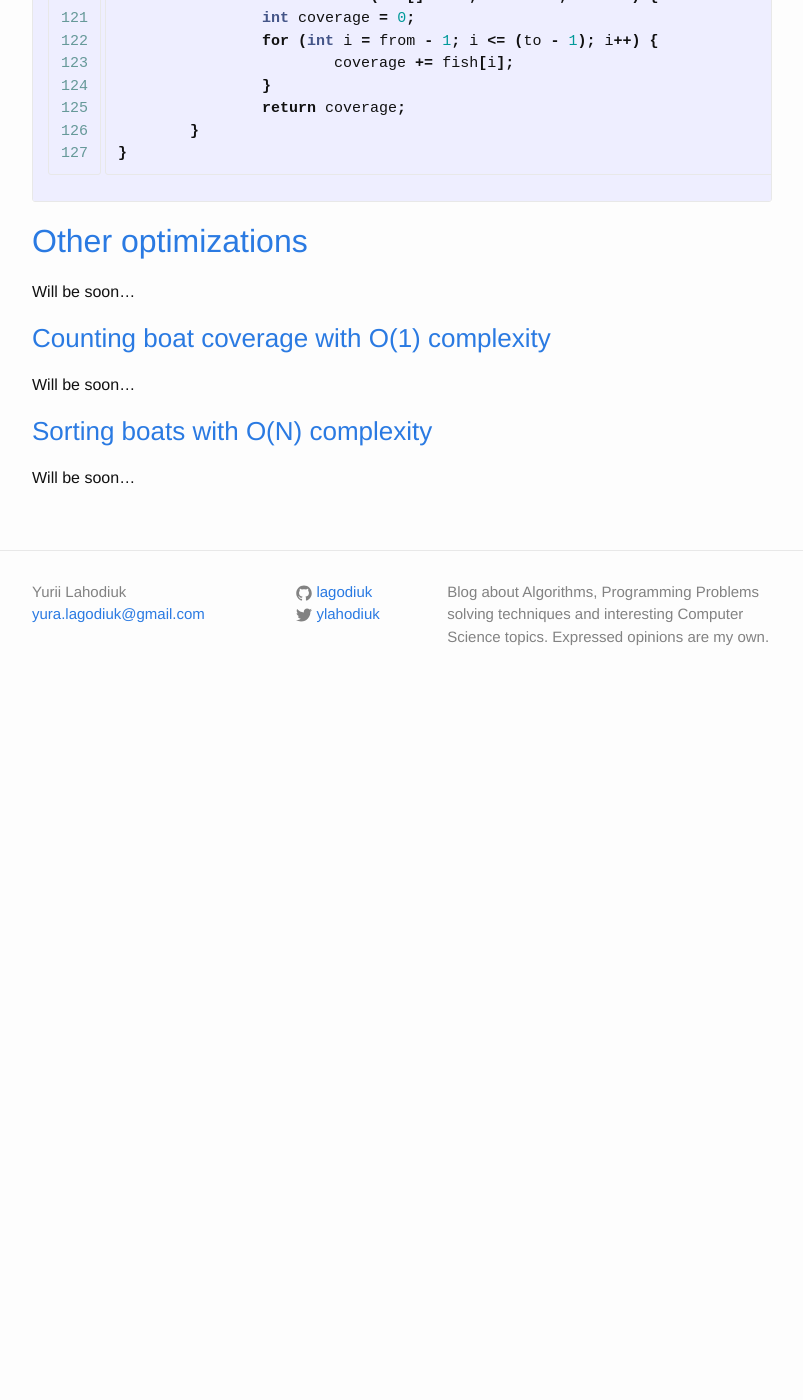
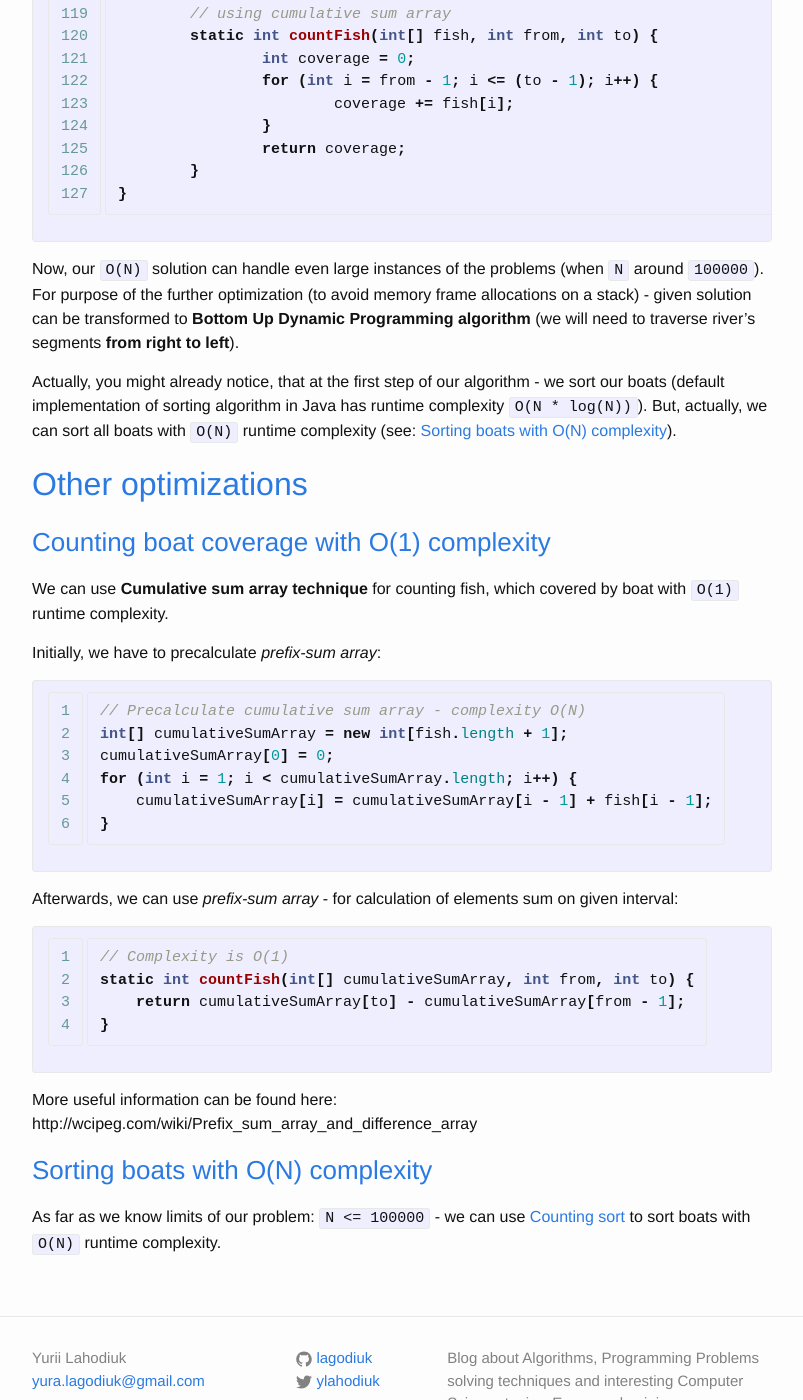
Before and after one commit to lagodiuk/lagodiuk.github.io, a Jekyll site: the page built from _posts/2016-01-24-spoj_mfish_solution.md, in a window 1280 px wide and 1400 px high, scrolled down 14925 px. Shown: the whole window, without its empty margins (238-1041 px from the left). Built offline with Jekyll 4.4.1, drawn with Linux system fonts in a browser that asks for light colours; Markdown is read by kramdown in place of the engine named in the settings; before the commit the page ends 15633 px from its top, so only the background shows below that; some of the changed text lies outside the part shown.

Commit message:
Description of optimisation techniques

```diff
--- a/_posts/2016-01-24-spoj_mfish_solution.md
+++ b/_posts/2016-01-24-spoj_mfish_solution.md
@@ -4,8 +4,9 @@ title:  "Catch Fish problem from SPOJ: MFISH"
 date:   2016-01-23 16:04:33
 categories: spoj dynamic_programming
 tags:
-- jekyll
-- code
+- spoj
+- dynamic_programming
+- java
 ---
 
 Analysis and solution of the problem: http://www.spoj.com/problems/MFISH/
@@ -392,6 +393,8 @@ As far as there are only `N` different values of `s` - we have to solve only `N`
 
 ### [O(N) algorithm](#o-n-algorithm)
 
+Below presented **Top Down Synamic Programming solution with `O(N)`** complexity:
+
 {% highlight java linenos=table hl_lines="8 9 13 25 26 29 31 34 65 70 71 72 73 84 85 86 87 98 99 100 101 102 103 104 105 106 107 108 109 110 111 112 113 114 115 116" %}
 import java.util.Arrays;
 
@@ -522,14 +525,40 @@ public class MFISH {
 }
 {% endhighlight %}
 
+Now, our `O(N)` solution can handle even large instances of the problems (when `N` around `100000`).
+For purpose of the further optimization (to avoid memory frame allocations on a stack) - given solution can be transformed to **Bottom Up Dynamic Programming algorithm** (we will need to traverse river's segments **from right to left**).
+
+Actually, you might already notice, that at the first step of our algorithm - we sort our boats (default implementation of sorting algorithm in Java has runtime complexity `O(N * log(N))`).
+But, actually, we can sort all boats with `O(N)` runtime complexity (see: [Sorting boats with O(N) complexity](#sorting-boats-with-o-n-complexity)).
+
 ## [Other optimizations](#other-optimizations)
-
-Will be soon...
 
 ### [Counting boat coverage with O(1) complexity](#counting-boat-coverage-with-o-1-complexity)
 
-Will be soon...
+We can use **Cumulative sum array technique** for counting fish, which covered by boat with `O(1)` runtime complexity.
+
+Initially, we have to precalculate *prefix-sum array*:
+
+{% highlight java linenos=table %}
+// Precalculate cumulative sum array - complexity O(N)
+int[] cumulativeSumArray = new int[fish.length + 1];
+cumulativeSumArray[0] = 0;
+for (int i = 1; i < cumulativeSumArray.length; i++) {
+    cumulativeSumArray[i] = cumulativeSumArray[i - 1] + fish[i - 1];
+}
+{% endhighlight %}
+
+Afterwards, we can use *prefix-sum array* - for calculation of elements sum on given interval:
+
+{% highlight java linenos=table %}
+// Complexity is O(1)
+static int countFish(int[] cumulativeSumArray, int from, int to) {
+    return cumulativeSumArray[to] - cumulativeSumArray[from - 1];
+}
+{% endhighlight %}
+
+More useful information can be found here: http://wcipeg.com/wiki/Prefix_sum_array_and_difference_array
 
 ### [Sorting boats with O(N) complexity](#sorting-boats-with-o-n-complexity)
 
-Will be soon...
+As far as we know limits of our problem: `N <= 100000` - we can use [Counting sort](https://www.cs.usfca.edu/~galles/visualization/CountingSort.html) to sort boats with `O(N)` runtime complexity.
```
